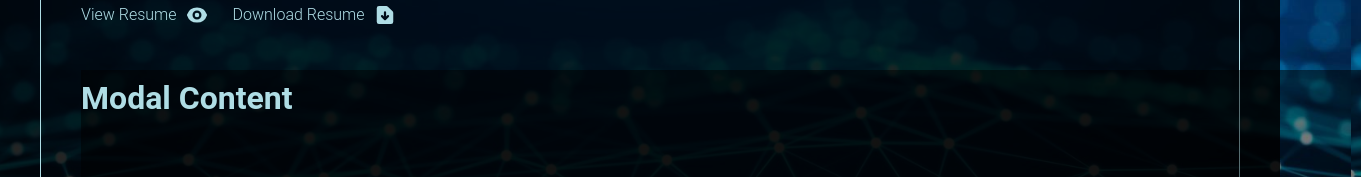
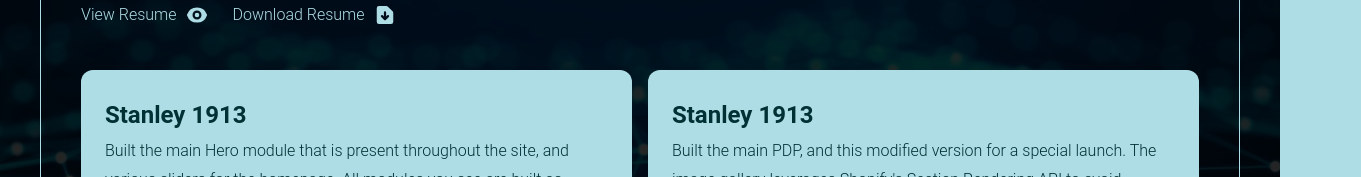
Before and after one commit to nvonbuttlar/portfolio-2025, a React (Vite) app: page /portfolio in a window 1280 px wide. Shown: the part 327-504 px from the top of the page, 1361 px wide, since content can reach past the window. Built offline with nearby package versions, Linux system fonts and the light colour scheme.

Commit message:
comment out modal jsx

```diff
--- a/src/components/Modal.jsx
+++ b/src/components/Modal.jsx
@@ -4,10 +4,12 @@
   const [showModal, setShowModal] = useState(false);
 
   return (
-    <div className="modal">
-      <div className="modal__content">
-        <h2>Modal Content</h2>
-      </div>
-    </div>
+    // <div className="modal">
+    //   <div className="modal__content">
+    //     <h2>Modal Content</h2>
+    //   </div>
+    // </div>
+    <>
+    </>
   )
 }
```
